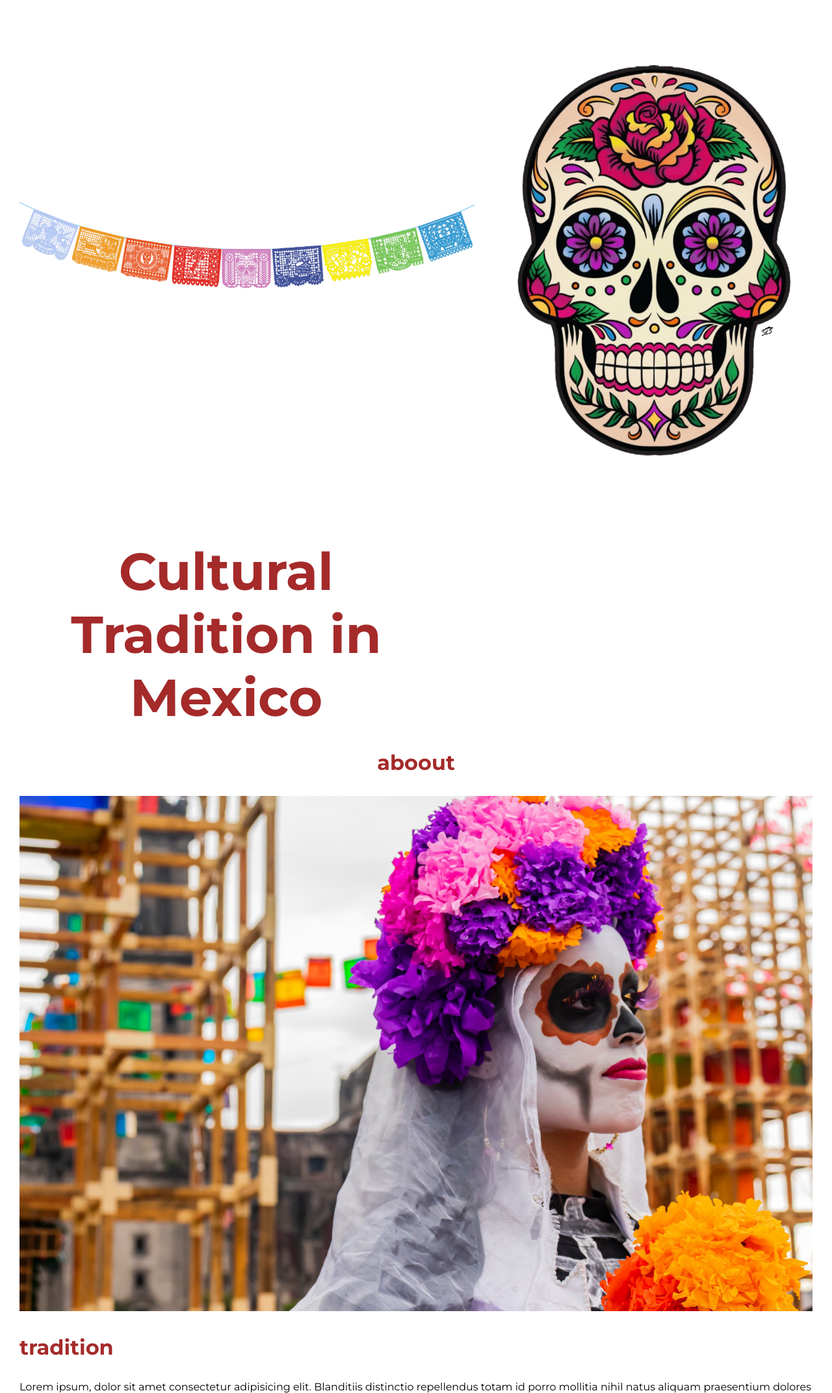
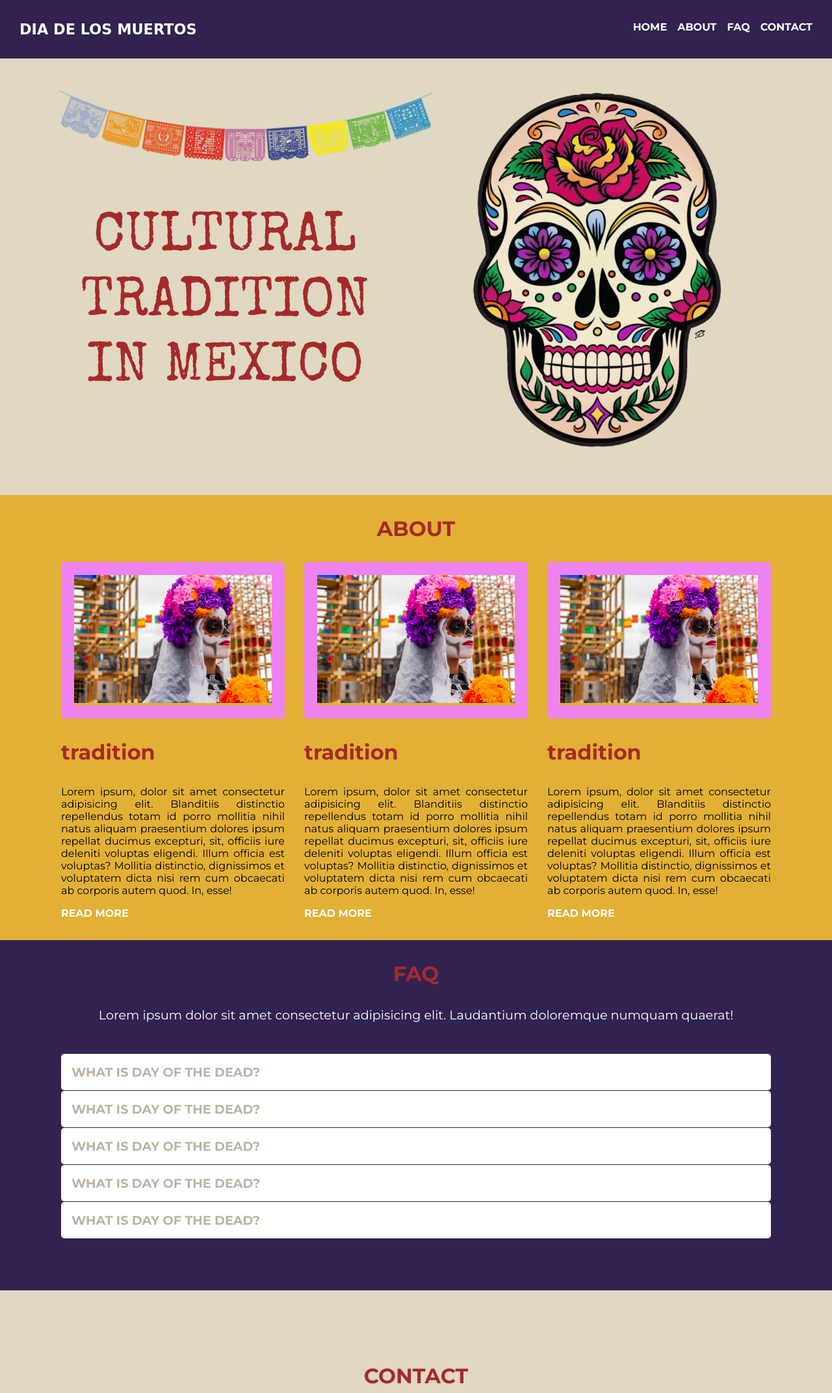
Before and after one commit to AndresRamirez917/100-sitios-jav-29, a plain HTML site: page index.html in a window 1280 px wide. Shown: the top 2144 px of the page at 65% size. Drawn offline with nearby package versions, Linux system fonts and the light colour scheme; files that its build step writes are made by us from their sources; a web font is replaced by a local one.

Commit message:
first commit

```diff
--- a/index.html
+++ b/index.html
@@ -10,10 +10,10 @@
 </head>
 <body>
 
-    <section class="mainheader">
+    <section id="mainheader">
         <nav class="navbar">
             <div class="container">
-                <a href="#mainheader">dia de los muertos</a>
+                <a href="#mainheader" class="logo">dia de los muertos</a>
                 <ul>
                     <li><a href="#mainheader">home</a></li>
                     <li><a href="#about">about</a></li>
@@ -28,7 +28,7 @@
         <div class="container">
             <div class="showcase-content flex">
                 <div class="showcase-left">
-                    <img src="/img/pattern-2.jpeg" alt="">
+                    <img src="/img/pattern-2.png" alt="">
                     <h1 class="title">Cultural
                         Tradition
                         in Mexico</h1>
@@ -42,10 +42,28 @@
 
     <section id="about">
         <div class="container">
-            <h2 class="subtitle">aboout</h2>
+            <h2 class="subtitle">about</h2>
             <div class="about-flex flex">
                 <div class="flexbox">
+                    <div class="border-card">
                         <img src="/img/about-1.jpg" alt="">
+                    </div>
+                        <h2 class="title-card">tradition</h2>
+                        <p>Lorem ipsum, dolor sit amet consectetur adipisicing elit. Blanditiis distinctio repellendus totam id porro mollitia nihil natus aliquam praesentium dolores ipsum repellat ducimus excepturi, sit, officiis iure deleniti voluptas eligendi. Illum officia est voluptas? Mollitia distinctio, dignissimos et voluptatem dicta nisi rem cum obcaecati ab corporis autem quod. In, esse!</p>
+                        <a href="">read more</a>
+                </div>
+                <div class="flexbox">
+                    <div class="border-card">
+                        <img src="/img/about-1.jpg" alt="">
+                    </div>
+                        <h2 class="title-card">tradition</h2>
+                        <p>Lorem ipsum, dolor sit amet consectetur adipisicing elit. Blanditiis distinctio repellendus totam id porro mollitia nihil natus aliquam praesentium dolores ipsum repellat ducimus excepturi, sit, officiis iure deleniti voluptas eligendi. Illum officia est voluptas? Mollitia distinctio, dignissimos et voluptatem dicta nisi rem cum obcaecati ab corporis autem quod. In, esse!</p>
+                        <a href="">read more</a>
+                </div>
+                <div class="flexbox">
+                    <div class="border-card">
+                        <img src="/img/about-1.jpg" alt="">
+                    </div>
                         <h2 class="title-card">tradition</h2>
                         <p>Lorem ipsum, dolor sit amet consectetur adipisicing elit. Blanditiis distinctio repellendus totam id porro mollitia nihil natus aliquam praesentium dolores ipsum repellat ducimus excepturi, sit, officiis iure deleniti voluptas eligendi. Illum officia est voluptas? Mollitia distinctio, dignissimos et voluptatem dicta nisi rem cum obcaecati ab corporis autem quod. In, esse!</p>
                         <a href="">read more</a>
@@ -56,20 +74,33 @@
 
     <section id="faq">
         <div class="container">
-            <div class="subtitle">faq</div>
+            <h2 class="subtitle">faq</h2>
+            <p>Lorem ipsum dolor sit amet consectetur adipisicing elit. Laudantium doloremque numquam quaerat!</p>
             <div class="faq-container">
+                <div class="div">
                     <a href="">What is Day of the Dead?</a>
+                </div>
+                <div class="div">
                     <a href="">What is Day of the Dead?</a>
+                </div>
+                <div class="div">
                     <a href="">What is Day of the Dead?</a>
+                </div>
+                <div class="div">
                     <a href="">What is Day of the Dead?</a>
+                </div>
+                <div class="div">
                     <a href="">What is Day of the Dead?</a>
+                </div>
+
+
             </div>
         </div>
     </section>
 
     <section id="contact">
         <div class="container">
-            <div class="subtitle">contact</div>
+            <h2 class="subtitle">contact</h2>
             <form action="">
                 <div class="form-group flex">
                     <div class="flexbox">
--- a/scss/styles.scss
+++ b/scss/styles.scss
@@ -1,4 +1,8 @@
 @import url('https://fonts.googleapis.com/css2?family=Montserrat:wght@100;200;300;400;500;600;700;800;900&display=swap');
+@import url('https://fonts.googleapis.com/css2?family=Henny+Penny&display=swap');
+@import url('https://fonts.googleapis.com/css2?family=Luckiest+Guy&display=swap');
+@import url('https://fonts.googleapis.com/css2?family=Special+Elite&display=swap');
+
 
 $font-stack:"Montserrat", sans-serif;
 
@@ -23,6 +27,8 @@ font-family: $font-stack;
 a {
     color: #fff;
     font-weight: bold;
+    text-decoration: none;
+    text-transform: uppercase;
 }
 
 ul {
@@ -32,12 +38,16 @@ ul {
 form {
     .form-group {
         margin-bottom: 1rem;
+
     }
     .form-control {
         display: block;
         padding: 1rem;
         margin-bottom: 1rem;
         width: 100%;
+        border: none;
+        border-radius: 5px;
+        margin-top: 1rem;
     }
     button {
         width: 100%;
@@ -47,8 +57,9 @@ form {
         border: none;
         text-align: center;
         cursor: pointer;
-        padding: 5px 10px;
+        padding: 10px 10px;
         text-transform: uppercase;
+        margin-bottom: 2rem;
     }
 }
 
@@ -65,6 +76,11 @@ form {
     margin: 2rem 0;
 }
 
+.border-card {
+    border: 20px solid violet;
+    border-radius: 5px;
+}
+
 .title {
     color: brown;
     font-size: 5rem;
@@ -77,19 +93,145 @@ form {
     font-size: 2rem;
     text-align: center;
     margin: 2rem;
+    text-transform: uppercase;
 }
 
 img {
     max-width: 100%;
 }
 
-.border-card {
-    border: 3px solid violet;
+
+
+//mainheader
+#mainheader {
+    background: #312250;
+    .logo {
+        margin: 2rem 0;
+        font-size: 1.4rem;
+        font-family: 'Henny Penny', cursive;
+    }
+    .navbar {
+        ul {
+            display: flex;
+            margin-top: 2rem;
+            li {
+                display: inline;
+                margin-left: 1rem;
+                margin-bottom: 1rem;
+            }
+        }
+        .container {
+            display: flex;
+            justify-content: space-between;
+            width: 100%;
+        }
+    }
+}
+
+//showcase
+#showcase {
+    background: #e0d8c1;
+    padding-bottom: 4rem;
+   .showcase-content {
+    width: 90%;
+    margin: 0 auto;
+   }
+    .showcase-left {
+        width: 90%;
+        margin: 0 auto;
+        img {
+           width: 200%;
+    margin-top: 3rem;
+           background: #e0d8c1;
+        }
+        .title {
+
+            font-family: 'Special Elite', cursive;
+            text-transform: uppercase;
+            font-size:5.3rem ;
+         line-height: 100px;
+            text-align: center;
+            font-weight: 300;
+        }
+    }
+    .showcase-rigth {
+        margin-top: 3rem;
+        img {
+            width: 90%;
+        }
+    }
+}
+
+//about
+#about {
+    background: #e2b034;
+.container {
+    width: 90%;
+    margin: 0 auto;
+    .about-flex {
+        .flexbox {
+            p {
+                margin-bottom: 1rem;
+                text-align: justify;
+            }
+        }
+        margin-bottom: 2rem;
+    }
+}
+}
+
+//faq
+#faq {
+    background: #312250;
+    .container {
+        width: 90%;
+        margin: 0 auto;
+        p {
+            text-align: center;
+            font-size: 1.2rem;
+            color: #fff;
+        }
+        .faq-container {
+            margin-top: 3rem;
+            .div {
+                padding: 1rem 1rem;
+                background: white;
+                border-radius: 5px;
+                margin-bottom: 0.06rem;
+                a {
+                    padding: 3rem 0;
+                    color: #bab4a1;
+                    font-weight: bolder;
+                    font-size: 1.2rem;
+                }
+
+            }
+            margin-bottom: 5rem;
+        }
+    }
+}
+
+//contact
+#contact {
+    background: #e0d8c1;
+    .container {
+        width: 70%;
+        margin: 0 auto;
+        h2 {
+            margin-top: 7rem;
+        }
+        form {
+            .form-group {
+                .flexbox {
+                    flex: 1;
+                }
+            }
+        }
+    }
 }
 
 //footer
-
-.footer {
+#footer {
     text-align: center;
     padding: 3rem;
     background: violet;
```
Also changed, not shown: scss/mobile.css (added), scss/styles.css (added), 2 other files. Lines whose indentation alone changed are shown as unchanged.
